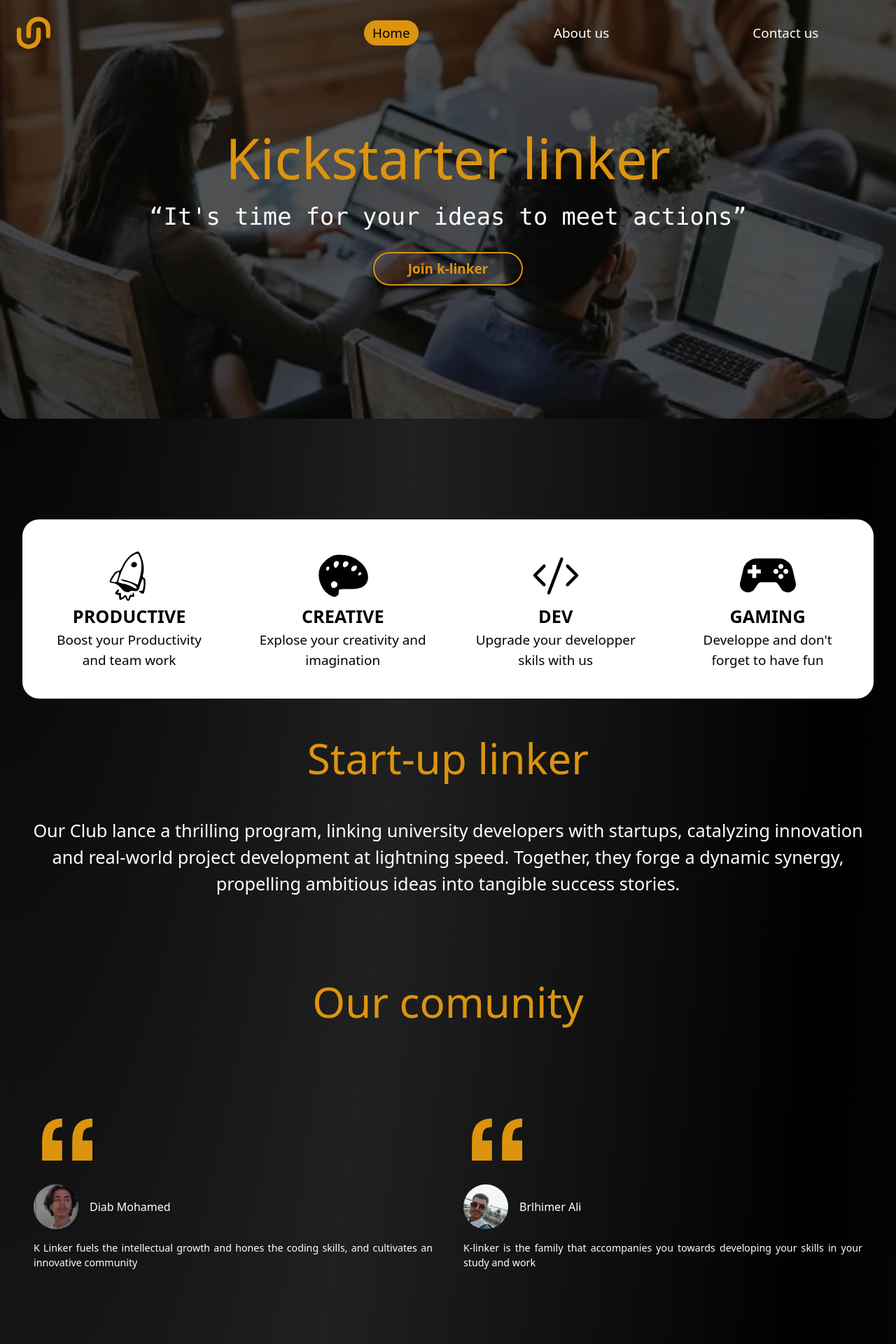
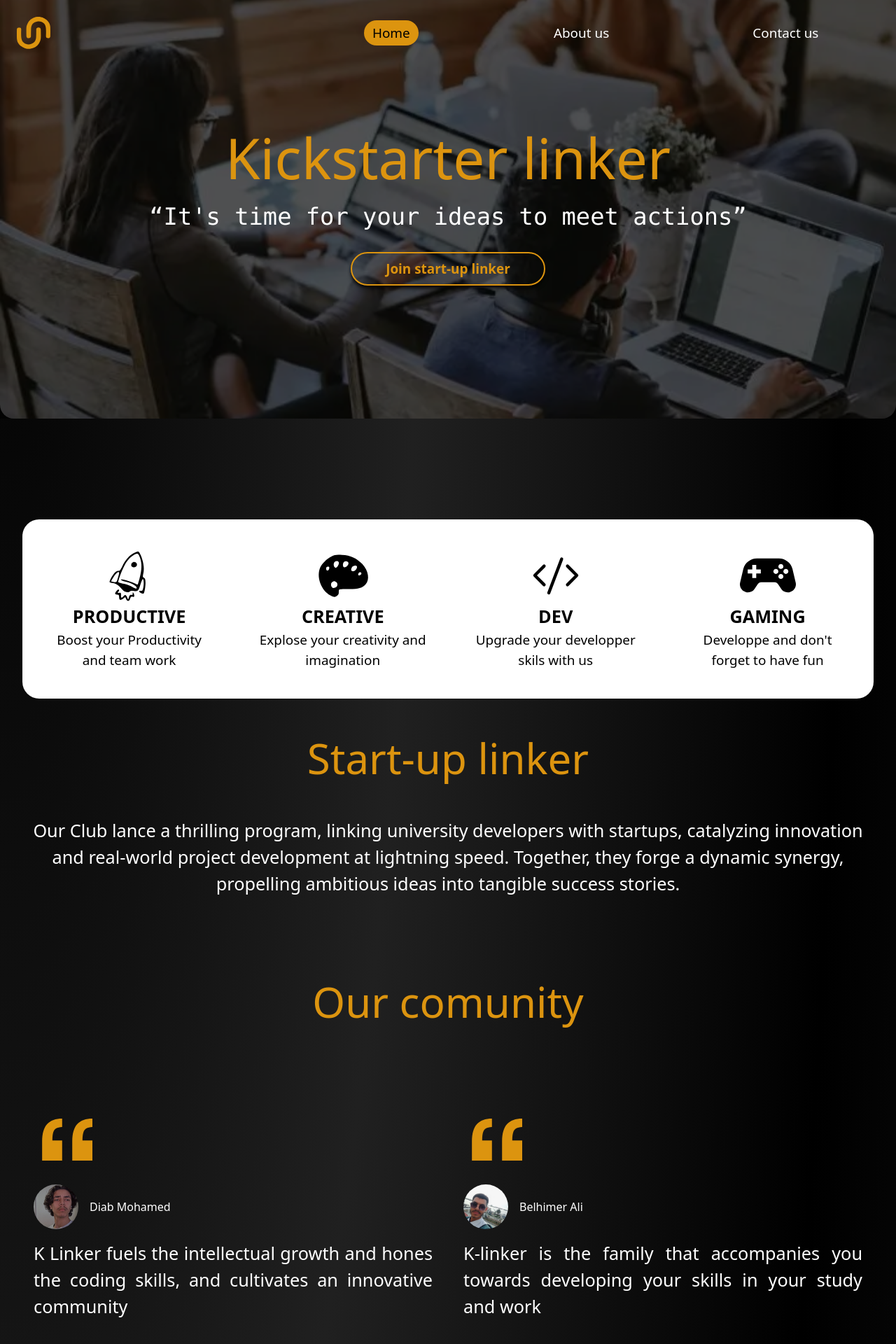
Before and after one commit to dklabdo/k-linker_incubateur, a React (Vite) app: page / in a window 1280 px wide. Shown: the top 1920 px of the page at 70% size. Built offline with nearby package versions, Linux system fonts and the light colour scheme.

Commit message:
final hafsa

```diff
--- a/src/components/Activity.jsx
+++ b/src/components/Activity.jsx
@@ -36,7 +36,7 @@ function Sectioon({ title, text, img }) {
     <div data-aos="zoom-in" data-aos-duration="1000" className="flex flex-col md:flex-row-reverse my-8 justify-between md:odd:flex-row items-center gap-16">
       <div className="flex flex-col gap-4">
         <h3 className="text-main text-4xl ">{title} </h3>
-        <p className="text-justify text-white">{text} </p>
+        <p className="text-justify text-base text-white">{text} </p>
       </div>
       <img
         className="size-96 w-full md:w-[40%] rounded-3xl object-cover"
--- a/src/components/Comments.jsx
+++ b/src/components/Comments.jsx
@@ -15,7 +15,7 @@ function Comments() {
       />
       <Card
         profile={img2}
-        name="Brlhimer Ali"
+        name="Belhimer Ali"
         comment="K-linker is the family that accompanies you towards developing your skills in your study and work"
       />
     </div>
@@ -30,7 +30,7 @@ function Card({ profile, comment, name }) {
         <img src={profile} className="size-16 object-cover rounded-full" />
         <h3 className="text-white font-medium ">{name} </h3>
       </div>
-      <p className="text-white text-justify text-sm">{comment}</p>
+      <p className="text-white text-justify text-base lg:text-lg">{comment}</p>
     </div>
   );
 }
--- a/src/components/Hero.jsx
+++ b/src/components/Hero.jsx
@@ -17,7 +17,7 @@ function Hero() {
             </h3>
             <div data-aos="zoom-in" data-aos-duration="1000" data-aos-delay="500" className="flex flex-col sm:flex-row gap-4 sm:gap-10 my-6">
               <a  href="https://start-up-linker.onrender.com" className=" border-2 border-main px-12 py-2 text-base shadow-md  hover:bg-main hover:text-black transition shadow-black text-main rounded-full font-bold">
-                Join k-linker
+                Join start-up linker
               </a>
             </div>
           </div>
```
